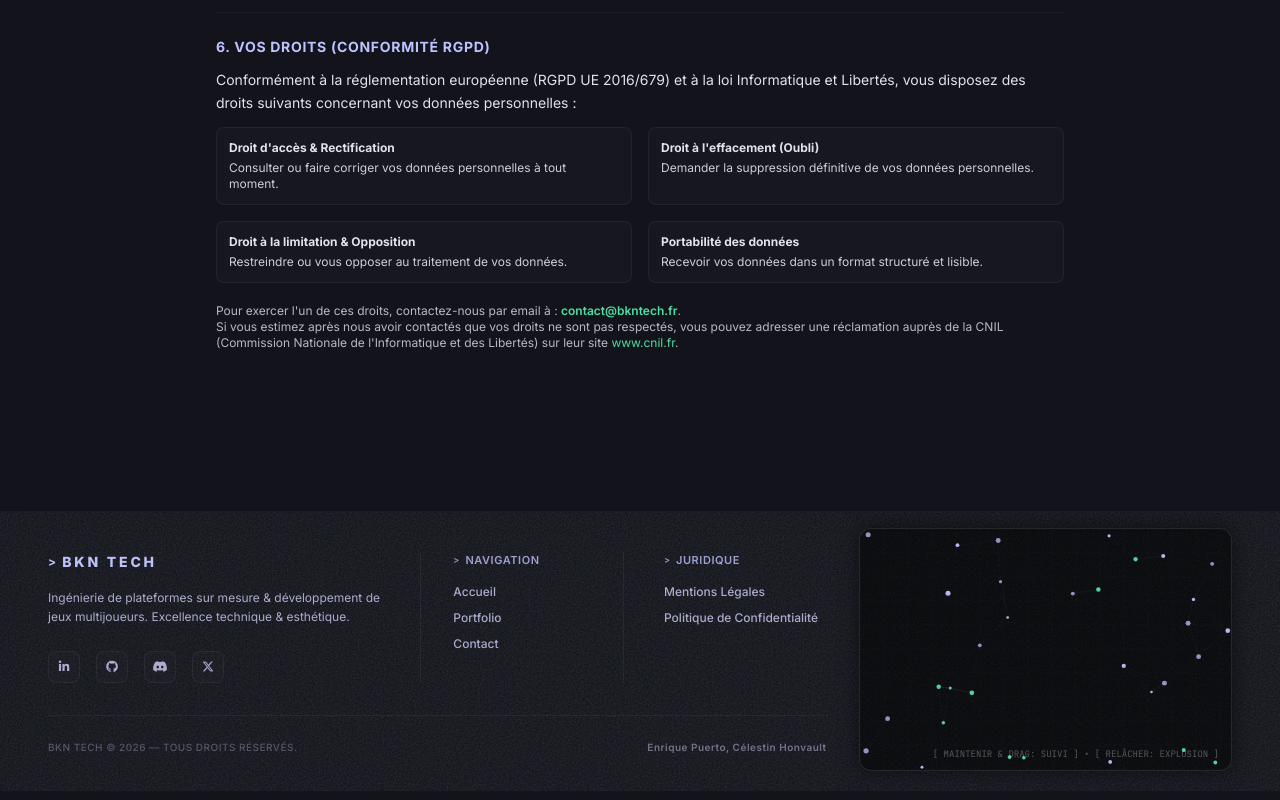
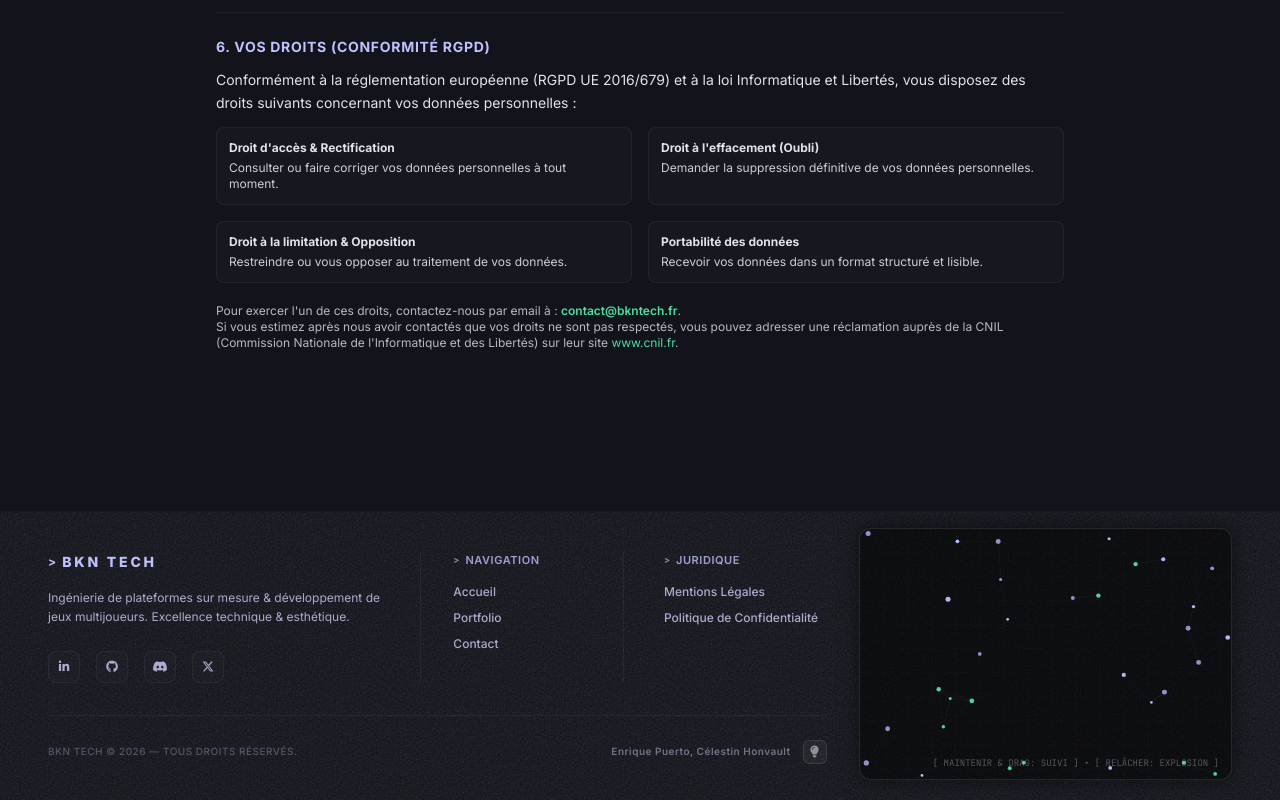
Before and after one commit to xhuriken/bkntechwebsite, a React (Vite) app: page /politique-de-confidentialite in a window 1280 px wide. Shown: the part 1086-1886 px from the top of the page. Built offline with nearby package versions, Linux system fonts and the light colour scheme.

Commit message:
feat: add discrete Flashbang lightbulb easter egg in Footer

```diff
--- a/api/posts.json
+++ b/api/posts.json
@@ -49,38 +49,7 @@
       "Steamworks",
       "UI Fixes"
     ],
-    "commentsCount": 0,
-    "hasChangelog": true,
-    "changelog": [
-      {
-        "type": "content",
-        "text": "Ajout du compteur de FPS et de perte de paquets (packet loss) au coin supérieur droit du HUD."
-      },
-      {
-        "type": "content",
-        "text": "Intégration d'un feedback sonore d'avertissement lorsque la jauge d'aspiration surchauffe."
-      },
-      {
-        "type": "system",
-        "text": "Nouveau système de gestion des connexions Steamworks et reconnexion automatique en cas de micro-coupure."
-      },
-      {
-        "type": "balance",
-        "text": "Ajustement de la capacité des réservoirs d'énergie des robots et de la vitesse de surchauffe."
-      },
-      {
-        "type": "improvement",
-        "text": "Amélioration des effets lumineux du scanner d'aspiration et optimisation du rendu du brouillard."
-      },
-      {
-        "type": "fix",
-        "text": "Correction du bug d'aspiration fantôme qui provoquait une désynchronisation de position à 120ms de latence."
-      },
-      {
-        "type": "fix",
-        "text": "Résolution de la fuite de mémoire lors de la bascule répétée entre l'inventaire et les options."
-      }
-    ]
+    "commentsCount": 0
   },
   {
     "id": "21",
--- a/src/components/Footer.jsx
+++ b/src/components/Footer.jsx
@@ -1,4 +1,4 @@
-import React from 'react';
+import React, { useState } from 'react';
 import { useTranslation } from 'react-i18next';
 import { Link } from 'react-router-dom';
 import InteractiveNetwork from './InteractiveNetwork';
@@ -6,12 +6,23 @@ import InteractiveNetwork from './InteractiveNetwork';
 /**
  * Footer Component
  * Premium multi-column footer containing brand tagline, interactive links,
- * social connections, and legal copyright.
+ * social connections, legal copyright, and a discrete Flashbang Easter Egg lightbulb.
  */
 export default function Footer() {
   const { t } = useTranslation();
+  const [isFlashbang, setIsFlashbang] = useState(false);
 
   return (
+    <>
+      {/* FLASHBANG FULLSCREEN OVERLAY */}
+      {isFlashbang && (
+        <div
+          onClick={() => setIsFlashbang(false)}
+          className="fixed inset-0 bg-white z-[99999] pointer-events-auto cursor-pointer animate-in fade-in duration-75"
+          title="Cliquez pour éteindre le flashbang"
+        />
+      )}
+
       <footer className="w-full bg-surface-container-lowest/30 backdrop-blur-md border-t border-white/5 pt-4 pb-4 px-6 md:px-12 z-10 relative mt-auto overflow-hidden">
         {/* Passive Noise Texture background */}
         <div
@@ -135,8 +146,27 @@ export default function Footer() {
               <div>
                 BKN TECH &copy; {new Date().getFullYear()} &mdash; {t('footer.rights')}
               </div>
-            <div className="flex items-center gap-1.5 text-on-surface-variant/60 font-sans font-semibold normal-case">
-              Enrique Puerto, Célestin Honvault
+
+              <div className="flex items-center gap-3 text-on-surface-variant/60 font-sans font-semibold normal-case">
+                <span>Enrique Puerto, Célestin Honvault</span>
+
+                {/* Discrete Lightbulb Flashbang Easter Egg Button */}
+                <button
+                  type="button"
+                  onClick={(e) => {
+                    e.stopPropagation();
+                    setIsFlashbang(prev => !prev);
+                  }}
+                  title={isFlashbang ? "Éteindre le Flashbang" : "Flashbang !"}
+                  aria-label="Flashbang Easter Egg"
+                  className={`transition-all duration-300 cursor-pointer flex items-center justify-center ${
+                    isFlashbang
+                      ? 'fixed bottom-8 right-8 z-[100000] text-black bg-white border border-black/20 p-4 rounded-full shadow-[0_0_30px_rgba(0,0,0,0.4)] scale-125 hover:scale-150'
+                      : 'w-6 h-6 rounded-md bg-white/5 border border-white/10 text-white/50 hover:text-yellow-300 hover:bg-yellow-400/10 hover:border-yellow-400/40 hover:scale-125 hover:shadow-[0_0_12px_rgba(253,224,71,0.6)]'
+                  }`}
+                >
+                  <i className={`fa-solid fa-lightbulb ${isFlashbang ? 'text-2xl text-black animate-pulse' : 'text-xs'}`} />
+                </button>
               </div>
             </div>
 
@@ -149,5 +179,6 @@ export default function Footer() {
 
         </div>
       </footer>
+    </>
   );
 }
```
Also changed, not shown: 1 other file (tests, documents, lock files or other folders). Lines whose indentation alone changed are shown as unchanged.
